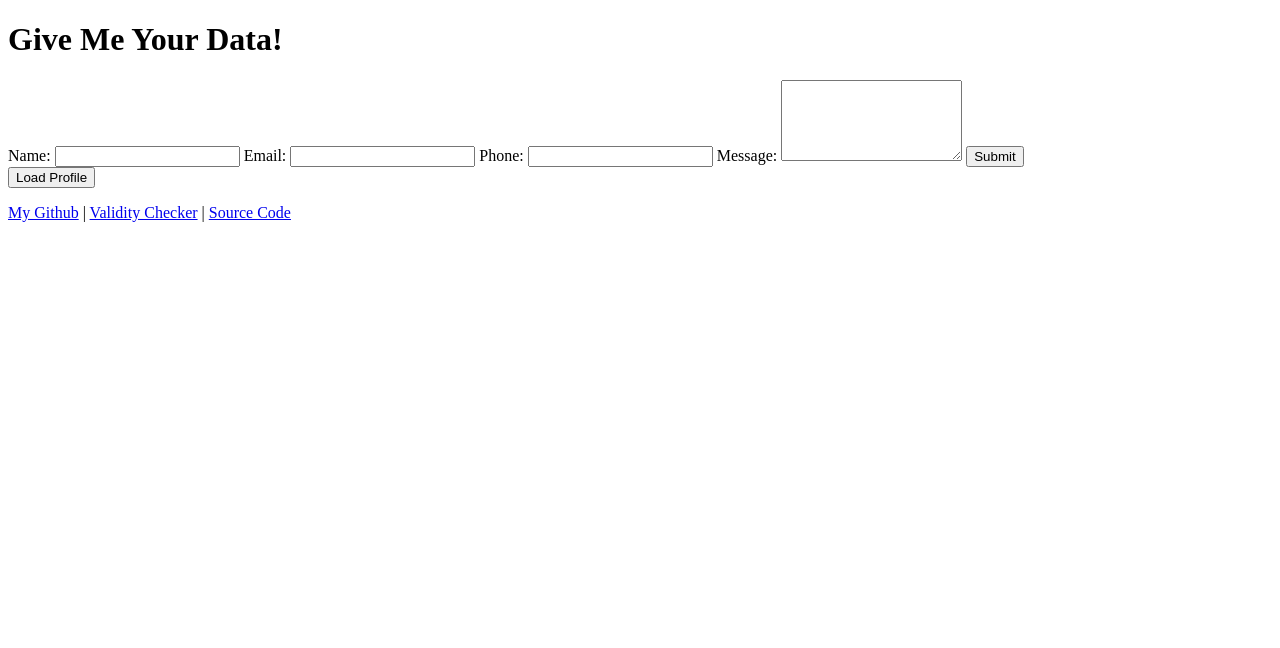
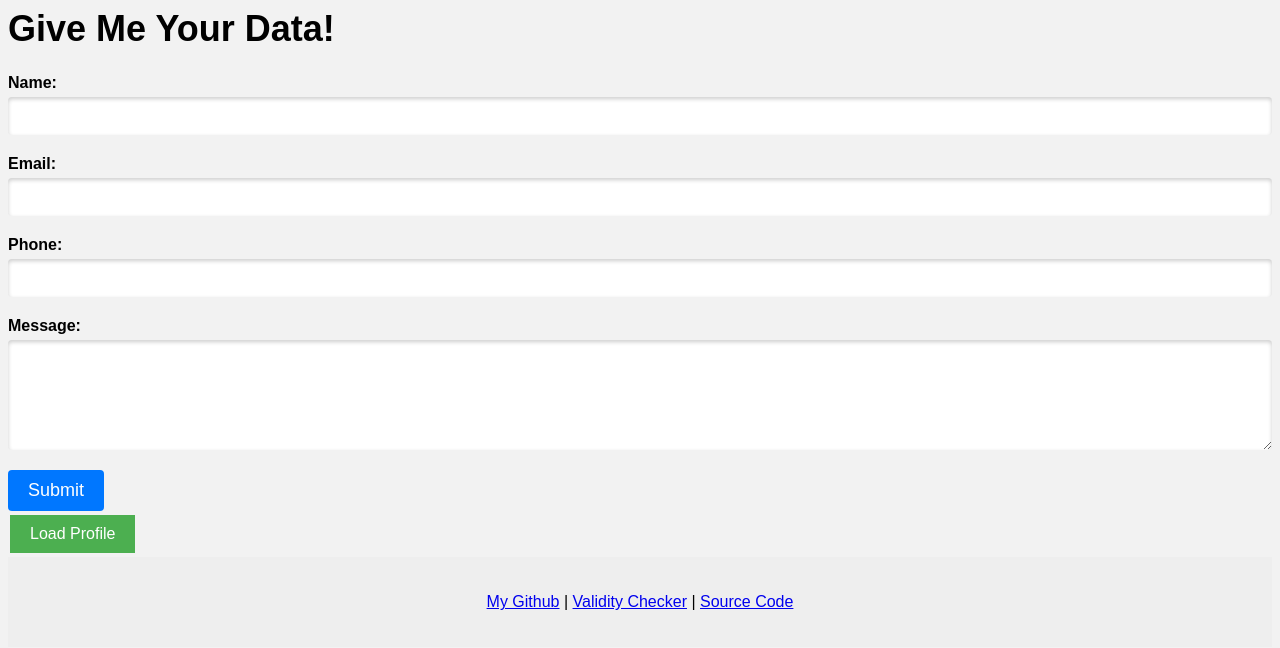
Before and after one commit to VikAsNeHrA1/indialab, a plain HTML site: page index.html in a window 1280 px wide. Drawn offline with nearby package versions, Linux system fonts and the light colour scheme; files that its build step writes are made by us from their sources; files whose address does not match are found by name.

Commit message:
Update style.css

```diff
--- a/style/style.css
+++ b/style/style.css
@@ -1,54 +1,89 @@
-$(document).ready(function () {
-  $("#myForm").submit(function (event) {
-    event.preventDefault();
-    if (validateForm()) {
-      const name = $("#name").val();
-      const email = $("#email").val();
-      const phone = $("#phone").val();
-      const message = $("#message").val();
-
-      // Display the submitted data
-      $("#displayName").text(name);
-      $("#displayEmail").text(email);
-      $("#displayPhone").text(phone);
-      $("#displayMessage").text(message);
-      $("#displayData").show();
-    }
-  });
-});
-
-$("#loadProfileButton").click(function () {
-  loadProfile();
-});
-
-function validateForm() {
-  const name = $("#name").val();
-  const email = $("#email").val();
-  const phone = $("#phone").val();
-  const message = $("#message").val();
-
-  if (name === "" || email === "" || phone === "") {
-    alert("Please fill in all required fields.");
-    return false;
+body {
+    font-family: Arial, sans-serif;
+    background-color: #f2f2f2;
   }
 
-  // Validate phone number
-  const phoneRegex = /^[0-9]{10}$/;
-  if (!phoneRegex.test(phone)) {
-    alert("Please enter a valid 10-digit phone number.");
-    return false;
+  h1 {
+    font-size: 36px;
+    margin-top: 0;
   }
 
-  return true;
-}
+  form label {
+    display: block;
+    font-weight: bold;
+    margin-top: 20px;
+  }
 
-function loadProfile() {
-  $.getJSON("profile.json", function (data) {
-    $("#name").val(data.name);
-    $("#email").val(data.email);
-    $("#phone").val(data.phone);
-    $("#message").val(data.message);
-  }).fail(function () {
-    alert("Failed to load profile data.");
-  });
-}
+  form input,
+  form textarea {
+    display: block;
+    width: 100%;
+    padding: 10px;
+    border-radius: 4px;
+    border: none;
+    box-shadow: inset 0 2px 4px rgba(0, 0, 0, 0.2);
+    font-size: 16px;
+    margin-top: 5px;
+    margin-bottom: 20px;
+    box-sizing: border-box;
+  }
+
+  form input:focus,
+  form textarea:focus {
+    outline: none;
+    box-shadow: 0 0 4px #0077ff;
+  }
+
+  form button[type="submit"] {
+    background-color: #0077ff;
+    color: #fff;
+    padding: 10px 20px;
+    border: none;
+    border-radius: 4px;
+    font-size: 18px;
+    cursor: pointer;
+    transition: background-color 0.3s;
+  }
+
+  form button[type="submit"]:hover {
+    background-color: #0055cc;
+  }
+
+  #loadProfileButton {
+    background-color: #4caf50; /* Set background color */
+    border: none; /* Remove button border */
+    color: white; /* Set text color */
+    padding: 10px 20px; /* Add padding */
+    text-align: center; /* Center align text */
+    text-decoration: none; /* Remove underline */
+    display: inline-block; /* Display as inline-block */
+    font-size: 16px; /* Set font size */
+    margin: 4px 2px; /* Add margin */
+    cursor: pointer; /* Add pointer cursor */
+  }
+
+  #displayData {
+    margin-top: 50px;
+    background-color: #fff;
+    box-shadow: 0 2px 4px rgba(0, 0, 0, 0.2);
+    padding: 20px;
+    display: none;
+  }
+
+  #displayData h2 {
+    margin-top: 0;
+  }
+
+  #displayData p {
+    margin: 10px 0;
+  }
+
+  #displayData strong {
+    font-weight: bold;
+  }
+
+  footer {
+    background-color: #eee;
+    padding: 20px;
+    text-align: center;
+  }
```
